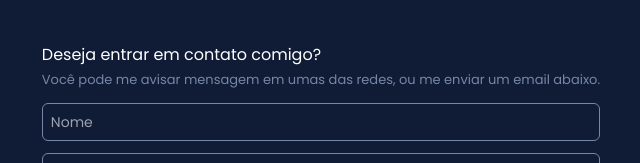
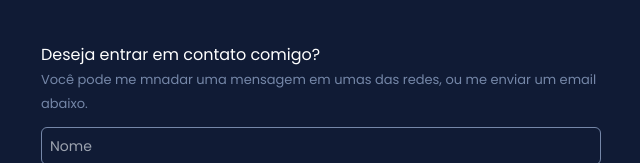
Before and after one commit to Igorwalace/meu_webSite_igor, a Next.js app: page / in a window 1280 px wide. Shown: the part 1153-1316 px from the top of the page, without its empty margins (599-1239 px from the left). Built offline with nearby package versions, Linux system fonts and the light colour scheme; no server answers; the database is empty.

Commit message:
subtitle

```diff
--- a/src/app/componentes/contact.tsx
+++ b/src/app/componentes/contact.tsx
@@ -52,7 +52,7 @@ const Contact = () => {
             <main>
                 <div className="py-3" >
                     <h1 className="md:text-base text-sm text-white" >Deseja entrar em contato comigo?</h1>
-                    <span className="md:text-[13px] text-[11px] font-light text-[var(--cinza)] w-3/4" >Você pode me avisar mensagem em umas das redes, ou me enviar um email abaixo.</span>
+                    <span className="md:text-[13px] text-[11px] font-light text-[var(--cinza)] w-3/4" >Você pode me mnadar uma mensagem em umas das redes, ou me enviar um email abaixo.</span>
                 </div>
                 <form className='flex items-center justify-start flex-col gap-3' onSubmit={handleSubmitForm} >
                     <input
```
